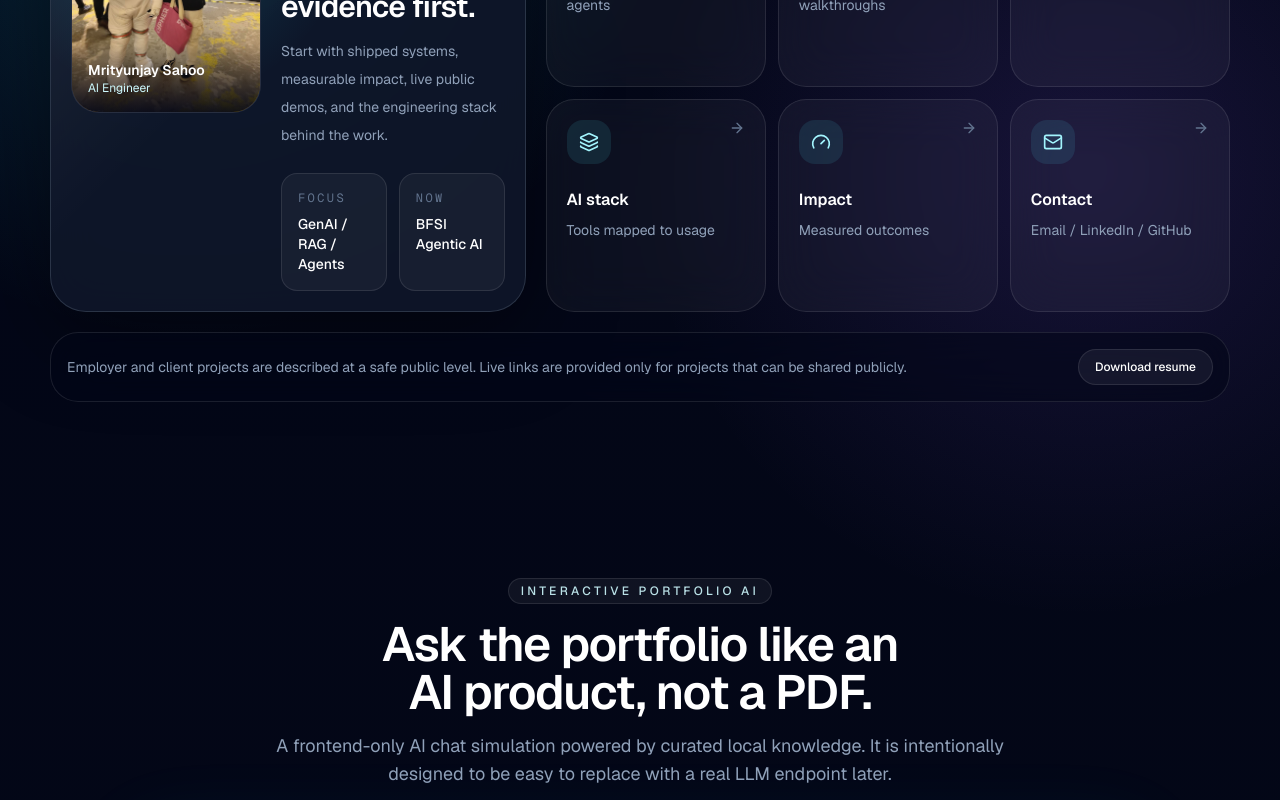
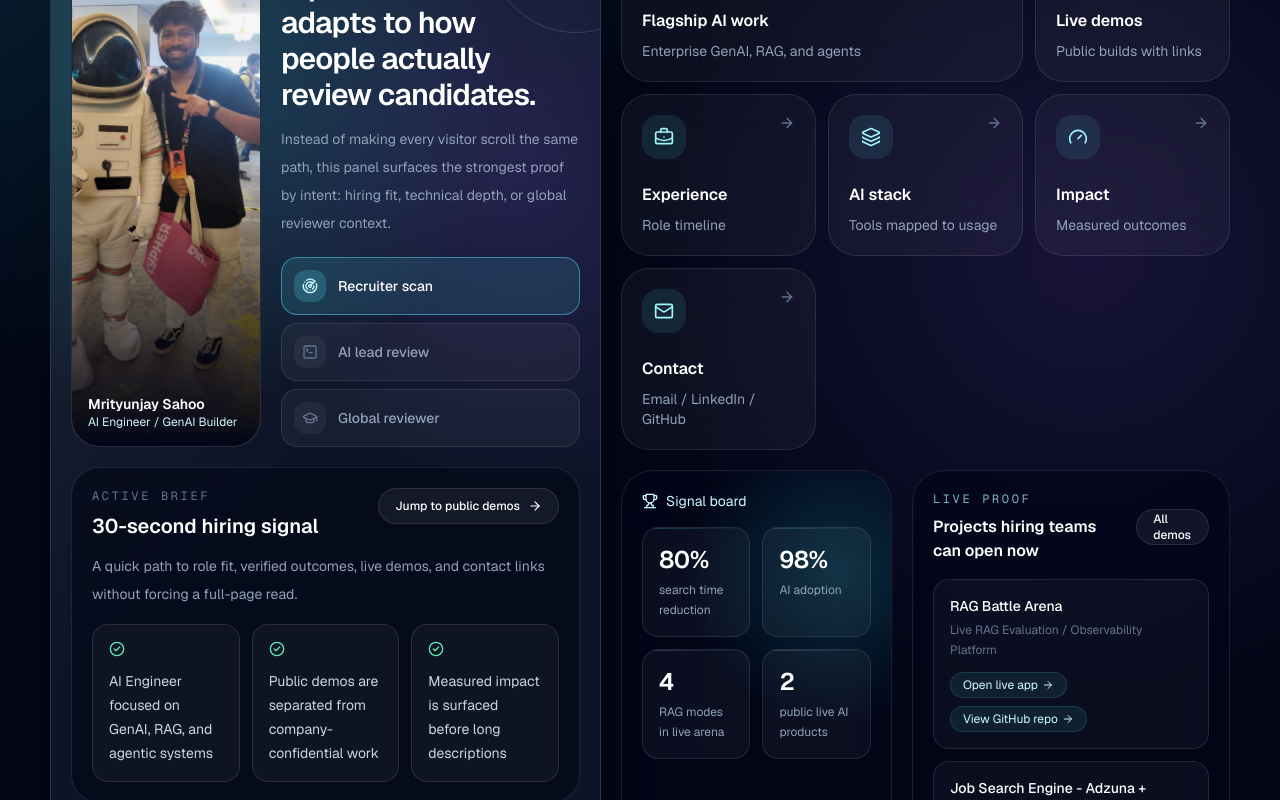
Before and after one commit to mrisahoo1/Portfolio-OS, a Next.js app: page / in a window 1280 px wide. Shown: the part 1700-2500 px from the top of the page. Built offline with nearby package versions, Linux system fonts and the light colour scheme.

Commit message:
improve portfolio proof navigator

```diff
--- a/components/PortfolioOS.tsx
+++ b/components/PortfolioOS.tsx
@@ -1,63 +1,162 @@
+"use client";
+
 import Image from "next/image";
-import { ArrowRight, BrainCircuit, BriefcaseBusiness, Gauge, Layers3, Mail, PlayCircle, Sparkles } from "lucide-react";
+import { useState } from "react";
+import {
+  ArrowRight,
+  BrainCircuit,
+  BriefcaseBusiness,
+  CheckCircle2,
+  Gauge,
+  GraduationCap,
+  Layers3,
+  Mail,
+  PlayCircle,
+  Radar,
+  Sparkles,
+  TerminalSquare,
+  Trophy,
+} from "lucide-react";
 import { profile } from "@/data/profile";
+import { publicShowcaseProjects } from "@/data/projects";
 import { Button } from "@/components/ui/button";
+import { cn } from "@/lib/utils";
 
 const fastRoutes = [
-  { label: "Flagship AI work", detail: "Enterprise GenAI, RAG, and agents", href: "#projects", icon: BrainCircuit },
-  { label: "Public demos", detail: "Live projects and walkthroughs", href: "#demo-lab", icon: PlayCircle },
-  { label: "Experience", detail: "Role timeline", href: "#work", icon: BriefcaseBusiness },
-  { label: "AI stack", detail: "Tools mapped to usage", href: "#stack", icon: Layers3 },
-  { label: "Impact", detail: "Measured outcomes", href: "#impact", icon: Gauge },
-  { label: "Contact", detail: "Email / LinkedIn / GitHub", href: "#contact", icon: Mail },
+  { label: "Flagship AI work", detail: "Enterprise GenAI, RAG, and agents", href: "#projects", icon: BrainCircuit, span: "lg:col-span-2" },
+  { label: "Live demos", detail: "Public builds with links", href: "#demo-lab", icon: PlayCircle, span: "" },
+  { label: "Experience", detail: "Role timeline", href: "#work", icon: BriefcaseBusiness, span: "" },
+  { label: "AI stack", detail: "Tools mapped to usage", href: "#stack", icon: Layers3, span: "" },
+  { label: "Impact", detail: "Measured outcomes", href: "#impact", icon: Gauge, span: "" },
+  { label: "Contact", detail: "Email / LinkedIn / GitHub", href: "#contact", icon: Mail, span: "" },
+];
+
+const reviewerLenses = [
+  {
+    id: "recruiter",
+    label: "Recruiter scan",
+    icon: Radar,
+    title: "30-second hiring signal",
+    summary: "A quick path to role fit, verified outcomes, live demos, and contact links without forcing a full-page read.",
+    proof: ["AI Engineer focused on GenAI, RAG, and agentic systems", "Public demos are separated from company-confidential work", "Measured impact is surfaced before long descriptions"],
+    cta: { label: "Jump to public demos", href: "#demo-lab" },
+  },
+  {
+    id: "ai-lead",
+    label: "AI lead review",
+    icon: TerminalSquare,
+    title: "Engineering evidence first",
+    summary: "Shows the practical systems behind the keywords: retrieval quality, agent orchestration, enterprise automation, and production constraints.",
+    proof: ["RAG Battle Arena demonstrates evaluation and observability thinking", "BFSI and legal work show enterprise AI patterns", "Stack section maps tools to actual use instead of name-dropping"],
+    cta: { label: "Review flagship work", href: "#projects" },
+  },
+  {
+    id: "admissions",
+    label: "Global reviewer",
+    icon: GraduationCap,
+    title: "Builder profile with breadth",
+    summary: "Balances professional AI systems, public experiments, community leadership, and human interests for master's and global opportunity reviewers.",
+    proof: ["Enterprise AI delivery plus public product-building", "Community initiatives: AI Shots, AIPowerX, TechBytes, TEDx", "Clear human layer beyond technical claims"],
+    cta: { label: "See leadership", href: "#leadership" },
+  },
+];
+
+const signals = [
+  { value: "80%", label: "search time reduction", tone: "from-cyan-300/25" },
+  { value: "98%", label: "AI adoption", tone: "from-emerald-300/25" },
+  { value: "4", label: "RAG modes in live arena", tone: "from-blue-300/25" },
+  { value: "2", label: "public live AI products", tone: "from-violet-300/25" },
 ];
 
 export function PortfolioOS() {
+  const [activeLens, setActiveLens] = useState(reviewerLenses[0]);
+  const featuredDemos = publicShowcaseProjects.slice(0, 2);
+
   return (
     <section id="fast-path" className="container-premium relative -mt-8 pb-20 pt-4 md:-mt-12">
-      <div className="grid gap-5 lg:grid-cols-[0.82fr_1.18fr]">
+      <div className="mb-5 flex flex-wrap items-center justify-between gap-3 rounded-full border border-cyan-300/15 bg-slate-950/72 px-5 py-3 text-sm text-slate-300 backdrop-blur-xl">
+        <span className="inline-flex items-center gap-2 text-cyan-100"><Sparkles className="h-4 w-4" /> Portfolio proof navigator</span>
+        <span className="text-slate-500">Choose a reviewer lens, then jump straight to the evidence that matters.</span>
+      </div>
+
+      <div className="grid gap-5 lg:grid-cols-[0.95fr_1.05fr]">
         <div className="glass-panel-strong relative overflow-hidden rounded-[2.25rem] p-5">
-          <div className="absolute inset-0 bg-[radial-gradient(circle_at_25%_15%,rgba(34,211,238,0.18),transparent_34%),linear-gradient(135deg,rgba(255,255,255,0.08),transparent_42%)]" />
-          <div className="relative grid gap-5 sm:grid-cols-[180px_1fr] lg:grid-cols-1 xl:grid-cols-[190px_1fr]">
-            <div className="relative aspect-[4/5] overflow-hidden rounded-[1.75rem] border border-white/10 bg-slate-900">
-              <Image src="/images/MS-1.jpg" alt="Portrait of Mrityunjay Sahoo" fill sizes="(max-width: 768px) 45vw, 220px" className="object-cover" />
-              <div className="absolute inset-x-0 bottom-0 bg-gradient-to-t from-slate-950/90 to-transparent p-4">
+          <div className="absolute inset-0 bg-[radial-gradient(circle_at_18%_12%,rgba(34,211,238,0.2),transparent_32%),radial-gradient(circle_at_86%_22%,rgba(139,92,246,0.18),transparent_30%),linear-gradient(135deg,rgba(255,255,255,0.08),transparent_46%)]" />
+          <div className="absolute -right-16 -top-16 h-44 w-44 rounded-full border border-cyan-300/20" />
+          <div className="relative grid gap-5 xl:grid-cols-[190px_1fr]">
+            <div className="relative min-h-[280px] overflow-hidden rounded-[1.75rem] border border-white/10 bg-slate-900">
+              <Image src="/images/MS-1.jpg" alt="Portrait of Mrityunjay Sahoo" fill sizes="(max-width: 768px) 80vw, 220px" className="object-cover" />
+              <div className="absolute inset-0 bg-gradient-to-t from-slate-950 via-slate-950/10 to-transparent" />
+              <div className="absolute inset-x-0 bottom-0 p-4">
                 <p className="text-sm font-semibold text-white">Mrityunjay Sahoo</p>
-                <p className="text-xs text-cyan-100">AI Engineer</p>
+                <p className="text-xs text-cyan-100">AI Engineer / GenAI Builder</p>
               </div>
             </div>
-            <div className="flex flex-col justify-between gap-6">
+
+            <div className="flex flex-col gap-5">
               <div>
-                <div className="mb-4 inline-flex items-center gap-2 rounded-full border border-cyan-300/20 bg-cyan-300/10 px-3 py-1 text-xs text-cyan-100">
-                  <Sparkles className="h-3.5 w-3.5" /> Quick review path
-                </div>
-                <h2 className="text-balance text-2xl font-semibold tracking-tight text-white md:text-3xl">Review the strongest evidence first.</h2>
+                <p className="font-mono text-xs uppercase tracking-[0.24em] text-cyan-200/75">Reviewer lens</p>
+                <h2 className="mt-3 text-balance text-2xl font-semibold tracking-tight text-white md:text-3xl">A portfolio that adapts to how people actually review candidates.</h2>
                 <p className="mt-3 text-sm leading-7 text-slate-400">
-                  Start with shipped systems, measurable impact, live public demos, and the engineering stack behind the work.
+                  Instead of making every visitor scroll the same path, this panel surfaces the strongest proof by intent: hiring fit, technical depth, or global reviewer context.
                 </p>
               </div>
-              <div className="grid grid-cols-2 gap-3 text-sm">
-                <div className="rounded-2xl border border-white/10 bg-white/[0.045] p-4">
-                  <p className="font-mono text-xs uppercase tracking-[0.2em] text-slate-500">Focus</p>
-                  <p className="mt-2 font-medium text-white">GenAI / RAG / Agents</p>
-                </div>
-                <div className="rounded-2xl border border-white/10 bg-white/[0.045] p-4">
-                  <p className="font-mono text-xs uppercase tracking-[0.2em] text-slate-500">Now</p>
-                  <p className="mt-2 font-medium text-white">BFSI Agentic AI</p>
-                </div>
-              </div>
+
+              <div className="grid gap-2 sm:grid-cols-3 xl:grid-cols-1">
+                {reviewerLenses.map((lens) => {
+                  const Icon = lens.icon;
+                  const isActive = activeLens.id === lens.id;
+                  return (
+                    <button
+                      key={lens.id}
+                      type="button"
+                      onClick={() => setActiveLens(lens)}
+                      className={cn(
+                        "group flex items-center gap-3 rounded-2xl border p-3 text-left transition",
+                        isActive ? "border-cyan-300/45 bg-cyan-300/12 text-white" : "border-white/10 bg-white/[0.045] text-slate-400 hover:border-cyan-300/25 hover:text-white",
+                      )}
+                    >
+                      <span className={cn("rounded-xl p-2", isActive ? "bg-cyan-300/20 text-cyan-100" : "bg-white/[0.05] text-slate-500 group-hover:text-cyan-100")}><Icon className="h-4 w-4" /></span>
+                      <span className="text-sm font-medium">{lens.label}</span>
+                    </button>
+                  );
+                })}
               </div>
             </div>
           </div>
 
-        <div className="grid gap-3 sm:grid-cols-2 xl:grid-cols-3">
+          <div className="relative mt-5 rounded-[1.75rem] border border-white/10 bg-slate-950/58 p-5">
+            <div className="flex flex-wrap items-start justify-between gap-4">
+              <div>
+                <p className="font-mono text-xs uppercase tracking-[0.22em] text-slate-500">Active brief</p>
+                <h3 className="mt-2 text-xl font-semibold text-white">{activeLens.title}</h3>
+              </div>
+              <Button asChild size="sm" variant="secondary"><a href={activeLens.cta.href}>{activeLens.cta.label} <ArrowRight className="h-3.5 w-3.5" /></a></Button>
+            </div>
+            <p className="mt-3 text-sm leading-7 text-slate-400">{activeLens.summary}</p>
+            <div className="mt-4 grid gap-3 md:grid-cols-3">
+              {activeLens.proof.map((item) => (
+                <div key={item} className="rounded-2xl border border-white/10 bg-white/[0.04] p-4 text-sm leading-6 text-slate-300">
+                  <CheckCircle2 className="mb-3 h-4 w-4 text-emerald-300" />
+                  {item}
+                </div>
+              ))}
+            </div>
+          </div>
+        </div>
+
+        <div className="grid gap-5">
+          <div className="grid gap-3 sm:grid-cols-2 lg:grid-cols-3">
             {fastRoutes.map((route) => {
               const Icon = route.icon;
               return (
                 <a
                   key={route.href}
                   href={route.href}
-                className="group relative overflow-hidden rounded-[1.75rem] border border-white/10 bg-white/[0.045] p-5 backdrop-blur-xl transition hover:-translate-y-1 hover:border-cyan-300/35 hover:bg-cyan-300/[0.07]"
+                  className={cn(
+                    "group relative overflow-hidden rounded-[1.75rem] border border-white/10 bg-white/[0.045] p-5 backdrop-blur-xl transition hover:-translate-y-1 hover:border-cyan-300/35 hover:bg-cyan-300/[0.07]",
+                    route.span,
+                  )}
                 >
                   <div className="absolute inset-x-0 top-0 h-px bg-gradient-to-r from-transparent via-cyan-300/60 to-transparent opacity-0 transition group-hover:opacity-100" />
                   <div className="flex items-start justify-between gap-4">
@@ -70,10 +169,55 @@ export function PortfolioOS() {
               );
             })}
           </div>
+
+          <div className="grid gap-5 xl:grid-cols-[0.92fr_1.08fr]">
+            <div className="relative overflow-hidden rounded-[2rem] border border-white/10 bg-slate-950/66 p-5 backdrop-blur-xl">
+              <div className="absolute inset-0 bg-[radial-gradient(circle_at_80%_20%,rgba(34,211,238,0.18),transparent_34%)]" />
+              <div className="relative">
+                <div className="mb-4 flex items-center gap-2 text-sm text-cyan-100"><Trophy className="h-4 w-4" /> Signal board</div>
+                <div className="grid grid-cols-2 gap-3">
+                  {signals.map((signal) => (
+                    <div key={signal.label} className="relative overflow-hidden rounded-2xl border border-white/10 bg-white/[0.045] p-4">
+                      <div className={cn("absolute inset-x-0 top-0 h-px bg-gradient-to-r to-transparent", signal.tone)} />
+                      <p className="text-2xl font-semibold tracking-tight text-white">{signal.value}</p>
+                      <p className="mt-1 text-xs leading-5 text-slate-400">{signal.label}</p>
                     </div>
-      <div className="mt-5 flex flex-wrap items-center justify-between gap-3 rounded-[1.75rem] border border-white/10 bg-slate-950/52 p-4 backdrop-blur-xl">
-        <p className="text-sm leading-6 text-slate-400">Employer and client projects are described at a safe public level. Live links are provided only for projects that can be shared publicly.</p>
-        <Button asChild variant="secondary" size="sm"><a href={profile.resume} download>Download resume</a></Button>
+                  ))}
+                </div>
+              </div>
+            </div>
+
+            <div className="rounded-[2rem] border border-white/10 bg-slate-950/66 p-5 backdrop-blur-xl">
+              <div className="mb-4 flex items-center justify-between gap-3">
+                <div>
+                  <p className="font-mono text-xs uppercase tracking-[0.22em] text-cyan-200/75">Live proof</p>
+                  <h3 className="mt-2 font-semibold text-white">Projects hiring teams can open now</h3>
+                </div>
+                <Button asChild size="sm" variant="secondary"><a href="#demo-lab">All demos</a></Button>
+              </div>
+              <div className="space-y-3">
+                {featuredDemos.map((project) => (
+                  <div key={project.title} className="rounded-2xl border border-white/10 bg-white/[0.04] p-4">
+                    <p className="text-sm font-medium text-white">{project.title}</p>
+                    <p className="mt-1 text-xs leading-5 text-slate-500">{project.domain}</p>
+                    <div className="mt-3 flex flex-wrap gap-2">
+                      {project.links?.slice(0, 2).map((link) => (
+                        <a key={link.href} href={link.href} target={link.external ? "_blank" : undefined} rel={link.external ? "noreferrer" : undefined} className="inline-flex items-center gap-1 rounded-full border border-cyan-300/15 bg-cyan-300/[0.08] px-3 py-1 text-xs text-cyan-100 transition hover:border-cyan-300/40">
+                          {link.label} <ArrowRight className="h-3 w-3" />
+                        </a>
+                      ))}
+                    </div>
+                  </div>
+                ))}
+              </div>
+            </div>
+          </div>
+
+          <div className="rounded-[1.75rem] border border-white/10 bg-slate-950/52 p-4 text-sm leading-6 text-slate-400 backdrop-blur-xl">
+            Employer and client projects are summarized safely. Public links are shown only where the app or repository can be shared openly.
+            <Button asChild variant="link" size="sm" className="ml-0 mt-2 px-0 sm:ml-3 sm:mt-0"><a href={profile.resume} download>Download resume</a></Button>
+          </div>
+        </div>
       </div>
     </section>
   );
--- a/data/projects.ts
+++ b/data/projects.ts
@@ -150,8 +150,8 @@ export const publicShowcaseProjects: Project[] = [
       "Keeps application submission manual and user-controlled",
     ],
     links: [
-      { label: "Open live product", href: "https://job-search-curation-agent.vercel.app", external: true },
-      { label: "Latest deployment", href: "https://job-search-curation-agent-nrhqtud66-chatgptbdsm-2985s-projects.vercel.app", external: true },
+      { label: "Open live app", href: "https://job-search-curation-agent.vercel.app", external: true },
+      { label: "View GitHub repo", href: "https://github.com/mrisahoo1/Job-Search-Engine-powered-by-Adzuna-and-OpenAI", external: true },
     ],
   },
   {
```
Lines whose indentation alone changed are shown as unchanged.
